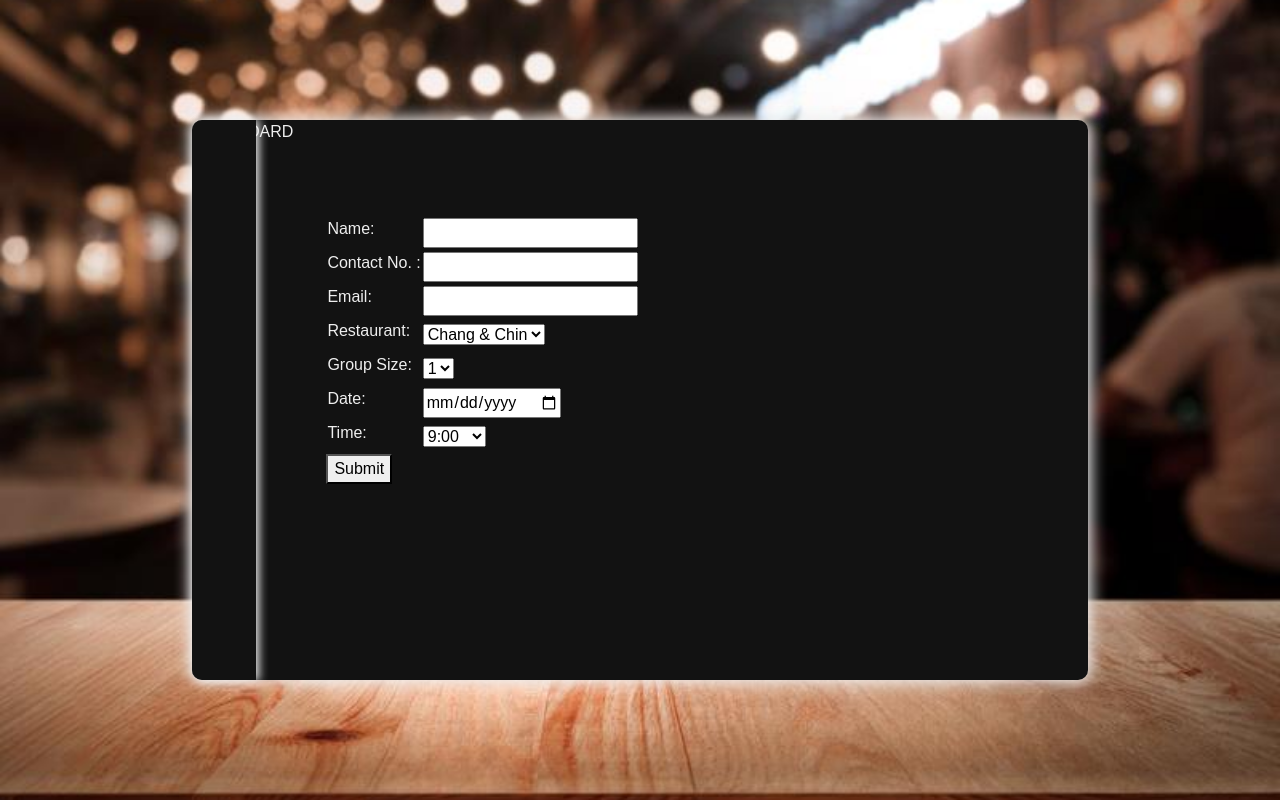
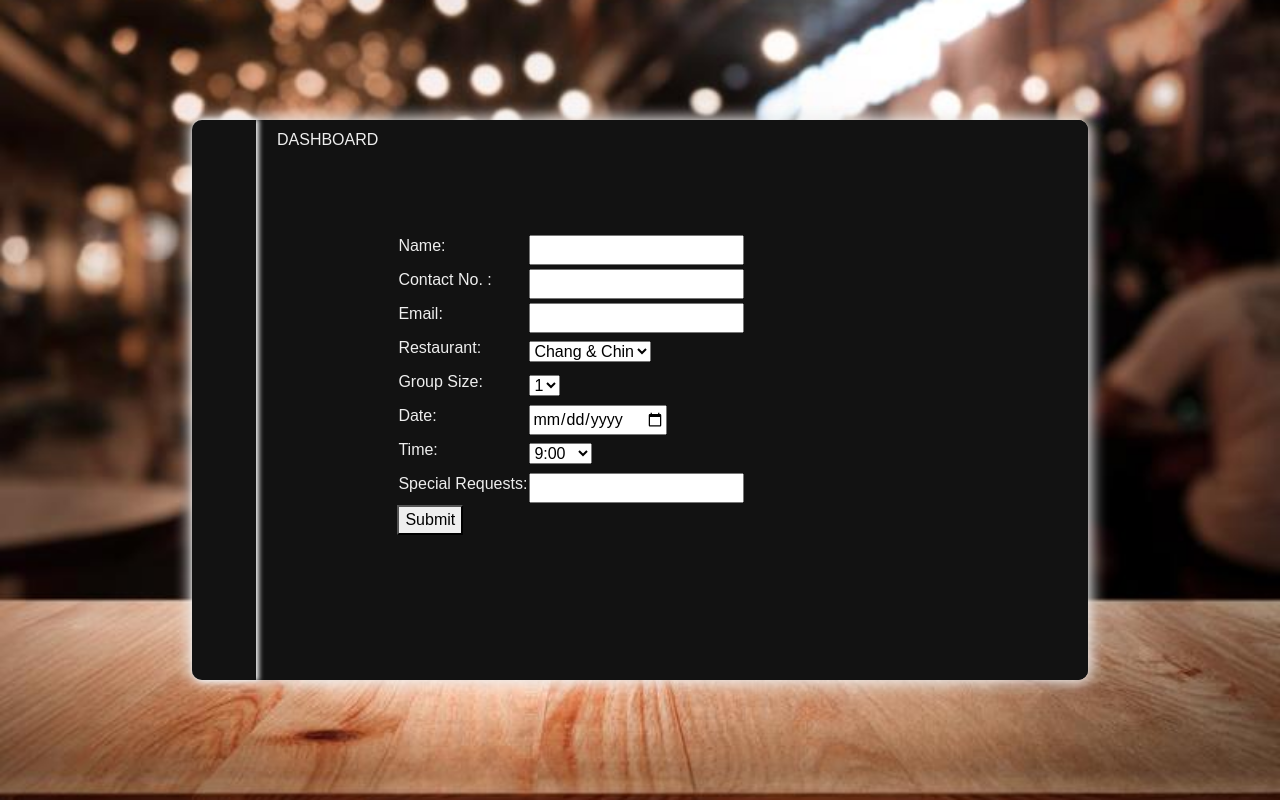
Before and after one commit to r3x6/Dine-In-Advance-React, a React (Create React App) app: page /main in a window 1280 px wide. Built offline with nearby package versions, Linux system fonts and the light colour scheme; a web font is replaced by a local one.

Commit message:
added special req, fixed rest name, added burntends rest
more css styling too

```diff
--- a/src/components/MainPage/Main.js
+++ b/src/components/MainPage/Main.js
@@ -27,6 +27,7 @@ const Main = () => {
         const group = e.target.group.value;
         const date = e.target.date.value;
         const time = e.target.time.value;
+        const req = e.target.req.value;
         const data = {
             name,
             phone,
@@ -35,6 +36,7 @@ const Main = () => {
             group,
             date,
             time,
+            req,
         };
         dispatch(mainPgActions.saveNewBooking(data));
         navigate("/confirmation");
@@ -76,8 +78,11 @@ const Main = () => {
                             </td>
                             <td>
                                 <select name="restaurant" id="restaurant">
-                                    <option value="changChin">
+                                    <option value="Chang & Chin">
                                         Chang {"&"} Chin
+                                    </option>
+                                    <option value="Burnt Ends">
+                                        Burnt Ends
                                     </option>
                                 </select>
                             </td>
@@ -127,6 +132,14 @@ const Main = () => {
                                 </select>
                             </td>
                         </tr>
+                        <tr>
+                            <td>
+                                <label htmlFor="req">Special Requests: </label>
+                            </td>
+                            <td>
+                                <input name="req" id="req" />
+                            </td>
+                        </tr>
                     </tbody>
                 </table>
                 {/* <NavLink to="/confirmation"> */}
--- a/src/components/MainPage/MainPage.js
+++ b/src/components/MainPage/MainPage.js
@@ -49,20 +49,34 @@ const MainPage = () => {
         <div className={styles.mainPageContainer}>
             <div className={styles.dashboard}>
                 <div className={styles.sidebar}></div>
+
+                {/* PARTS THAT CHANGE WITH THE PAGES, ANYTHING U WANNA KEEP STATIC PUT OUTSIDE */}
+                <div className={styles.rightSide}>
+                    <div className={styles.topbar}>
                         <header>DASHBOARD</header>
-        {/* PARTS THAT CHANGE WITH THE PAGES, ANYTHING U WANNA KEEP STATIC PUT OUTSIDE */}
-        <div>
+                    </div>
+                    <div className={styles.mainSection}>
                         <Routes>
-            <Route path="/" element={<Navigate replace to="/main" />} />
+                            <Route
+                                path="/"
+                                element={<Navigate replace to="/main" />}
+                            />
                             <Route path="/main" element={<Main />} />
-            <Route path="/confirmation" element={<NewCfmPg />} />
-            <Route path="/edit/:bookingId" element={<EditPg />} />
+                            <Route
+                                path="/confirmation"
+                                element={<NewCfmPg />}
+                            />
+                            <Route
+                                path="/edit/:bookingId"
+                                element={<EditPg />}
+                            />
                             <Route
                                 path="//edit/:bookingId/confirmation"
                                 element={<EditCfmPg />}
                             />
                         </Routes>
                         {/* IN OTHER PAGES, USE NAVLINK TO ANY OF THESE SET ROUTES */}
+                    </div>
                 </div>
                 <footer></footer>
             </div>
--- a/src/components/MainPage/MainPage.module.css
+++ b/src/components/MainPage/MainPage.module.css
@@ -33,6 +33,38 @@
     height: auto;
     position: fixed;
     background-color: #121212;
-  box-shadow: 2px 0px 10px 1px;
+    box-shadow: 2px 0px 5px 1px;
     border-radius: 10px 0 0 10px;
 }
+
+.rightSide {
+    float: none;
+    min-height: inherit;
+    width: 64%;
+    height: auto;
+    position: fixed;
+    left: 21%;
+    background-color: #121212;
+    border-radius: 0 10px 10px 0;
+}
+
+.topbar {
+    float: none;
+    min-width: inherit;
+    height: 5%;
+    width: auto;
+    background-color: #121212;
+    border-radius: 0 10px 0 0;
+    padding: 1%;
+}
+
+.mainSection {
+    float: none;
+    min-width: inherit;
+    height: 65%;
+    width: auto;
+    top: 21%;
+    background-color: #121212;
+    border-radius: 0 0 10px 0;
+    padding: 1%;
+}
--- a/src/components/NewCfmPage/NewCfmPage.js
+++ b/src/components/NewCfmPage/NewCfmPage.js
@@ -8,7 +8,7 @@ import { mainPgActions } from "../../store/mainPg";
 // IMPORT NECESSARY COMPONENTS HERE
 // import Component from "./fileName";
 
-const NewCfmPage = (props) => {
+const NewCfmPage = () => {
     // ALLOWS REDUX STORE TO BE ACCESSED
     const dispatch = useDispatch();
 
@@ -21,6 +21,7 @@ const NewCfmPage = (props) => {
     const storeGroup = useSelector((state) => state.mainPg.group);
     const storeDate = useSelector((state) => state.mainPg.date);
     const storeTime = useSelector((state) => state.mainPg.time);
+    const storeReq = useSelector((state) => state.mainPg.req);
 
     // OTHER REDUCERS HERE, WITH USEEFFECT TO SPECIFY TRIGGER IF NECESSARY
 
@@ -28,21 +29,17 @@ const NewCfmPage = (props) => {
         // CALL BACKEND API HERE
         e.preventDefault();
 
-        const seedRestaurants = {
-            restaurantName: "Chang & Chin",
-            newBooking: {
-                tableNumber: 1,
-                customerInfo: {
-                    name: "Elon Musk",
-                    email: "elon@tesla.com",
-                    contactNo: "510 555 1111",
-                },
-                groupSize: 2,
-                specialRequests: "",
-                date: 1644508800,
-                hoursBooked: [16],
-                deletedFlag: false,
+        const newBooking = {
+            customerInfo: {
+                name: storeName,
+                email: storeEmail,
+                contactNo: storePhone,
             },
+            groupSize: storeGroup,
+            specialRequests: storeReq,
+            date: new Date(storeDate).getTime(), //unix time (seconds) with date. other parts are ignored. Interpreted in SG time zone
+            hoursBooked: [storeTime],
+            restaurantName: storeRestaurant,
         };
 
         fetch("http://localhost:5000/api/booking", {
@@ -50,9 +47,8 @@ const NewCfmPage = (props) => {
             headers: {
                 "Content-Type": "application/json",
             },
-            body: JSON.stringify(seedRestaurants),
+            body: JSON.stringify(newBooking),
         });
-        console.log(JSON.stringify(seedRestaurants));
         // IF NECESSARY, THROW IN REDUCER HERE TO HANDLE FETCHED DATA (THIS IS FOR ONLOAD)
         // const handleData = async () => {
         //   const receivedData = await apiAction("someParameter");
@@ -96,6 +92,10 @@ const NewCfmPage = (props) => {
                         <td>Time:</td>
                         <td>{storeTime}:00</td>
                     </tr>
+                    <tr>
+                        <td>Special Requests:</td>
+                        <td>{storeReq}</td>
+                    </tr>
                 </tbody>
             </table>
 
--- a/src/store/mainPg.js
+++ b/src/store/mainPg.js
@@ -12,6 +12,7 @@ const mainPgSlice = createSlice({
         group: 0,
         date: Date.UTC(122, 1, 1),
         time: 0,
+        req: "",
     },
     reducers: {
         // PUT REDUCERS FOR THIS PAGE HERE
@@ -26,6 +27,7 @@ const mainPgSlice = createSlice({
             state.group = action.payload.group;
             state.date = action.payload.date;
             state.time = action.payload.time;
+            state.req = action.payload.req;
         },
     },
 });
```
Lines whose indentation alone changed are shown as unchanged.
